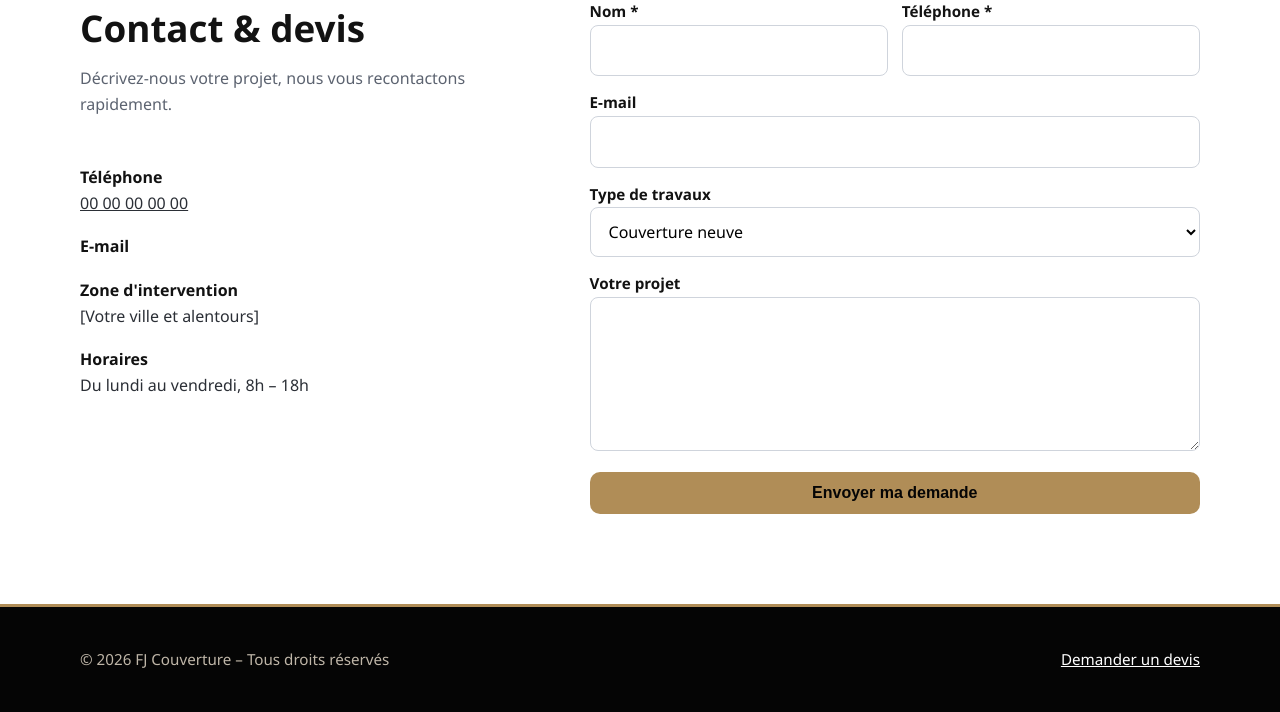
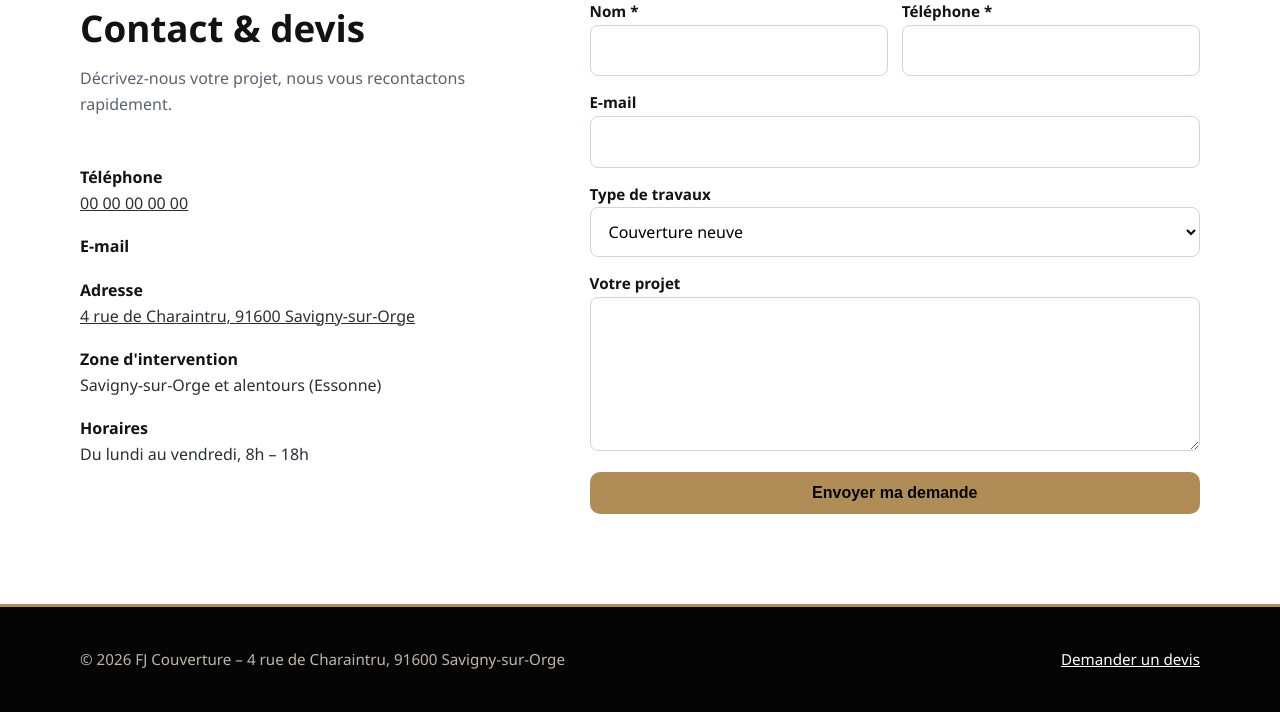
Before and after one commit to mattviolet91-ops/FJ, a WordPress theme: template wordpress/fj-couverture/front-page.php in a window 1280 px wide. Shown: the part 2791-3503 px from the top of the page. Run offline with PHP 8.4 and a stand-in for WordPress, Linux system fonts and the light colour scheme; the site name, menu and one post (Sample post) are stand-ins, and other content is empty; some libraries are stand-ins or nearby versions.

Commit message:
Ajout de l'adresse : 4 rue de Charaintru, 91600 Savigny-sur-Orge
Co-Authored-By: Claude Opus 5.5 <noreply@anthropic.com>
Claude-Session: https://claude.ai/code/session_01R1fo6otqDwMmqBwsKYAnGy

```diff
--- a/wordpress/fj-couverture/footer.php
+++ b/wordpress/fj-couverture/footer.php
@@ -1,6 +1,6 @@
 <footer class="site-footer">
   <div class="container">
-    <p>© <?php echo esc_html( gmdate( 'Y' ) ); ?> FJ Couverture – Tous droits réservés</p>
+    <p>© <?php echo esc_html( gmdate( 'Y' ) ); ?> FJ Couverture – <?php echo esc_html( fj_option( 'fj_adresse' ) ); ?></p>
     <p><a href="<?php echo esc_url( home_url( '/' ) ); ?>#contact">Demander un devis</a></p>
   </div>
 </footer>
--- a/wordpress/fj-couverture/front-page.php
+++ b/wordpress/fj-couverture/front-page.php
@@ -117,6 +117,7 @@
           <ul class="contact-infos">
             <li><strong>Téléphone</strong><a href="<?php echo esc_attr( fj_tel_href() ); ?>"><?php echo esc_html( fj_option( 'fj_telephone' ) ); ?></a></li>
             <li><strong>E-mail</strong><a href="mailto:<?php echo esc_attr( fj_option( 'fj_email' ) ); ?>"><?php echo esc_html( fj_option( 'fj_email' ) ); ?></a></li>
+            <li><strong>Adresse</strong><a href="<?php echo esc_url( 'https://www.google.com/maps/search/?api=1&query=' . rawurlencode( fj_option( 'fj_adresse' ) ) ); ?>" target="_blank" rel="noopener"><?php echo esc_html( fj_option( 'fj_adresse' ) ); ?></a></li>
             <li><strong>Zone d'intervention</strong><?php echo esc_html( fj_option( 'fj_zone' ) ); ?></li>
             <li><strong>Horaires</strong><?php echo esc_html( fj_option( 'fj_horaires' ) ); ?></li>
           </ul>
--- a/wordpress/fj-couverture/functions.php
+++ b/wordpress/fj-couverture/functions.php
@@ -30,7 +30,8 @@ function fj_defaults() {
 	return array(
 		'fj_telephone' => '00 00 00 00 00',
 		'fj_email'     => get_option( 'admin_email' ),
-		'fj_zone'      => '[Votre ville et alentours]',
+		'fj_adresse'   => '4 rue de Charaintru, 91600 Savigny-sur-Orge',
+		'fj_zone'      => 'Savigny-sur-Orge et alentours (Essonne)',
 		'fj_horaires'  => 'Du lundi au vendredi, 8h – 18h',
 	);
 }
@@ -49,6 +50,7 @@ function fj_customize_register( $wp_customize ) {
 	$champs = array(
 		'fj_telephone' => array( __( 'Téléphone', 'fj-couverture' ), 'sanitize_text_field' ),
 		'fj_email'     => array( __( 'E-mail (reçoit les demandes de devis)', 'fj-couverture' ), 'sanitize_email' ),
+		'fj_adresse'   => array( __( 'Adresse', 'fj-couverture' ), 'sanitize_text_field' ),
 		'fj_zone'      => array( __( "Zone d'intervention", 'fj-couverture' ), 'sanitize_text_field' ),
 		'fj_horaires'  => array( __( 'Horaires', 'fj-couverture' ), 'sanitize_text_field' ),
 	);
```
Also changed, not shown: index.html (+5 -4 lines), README.md, apercu.png, 1 other file.
